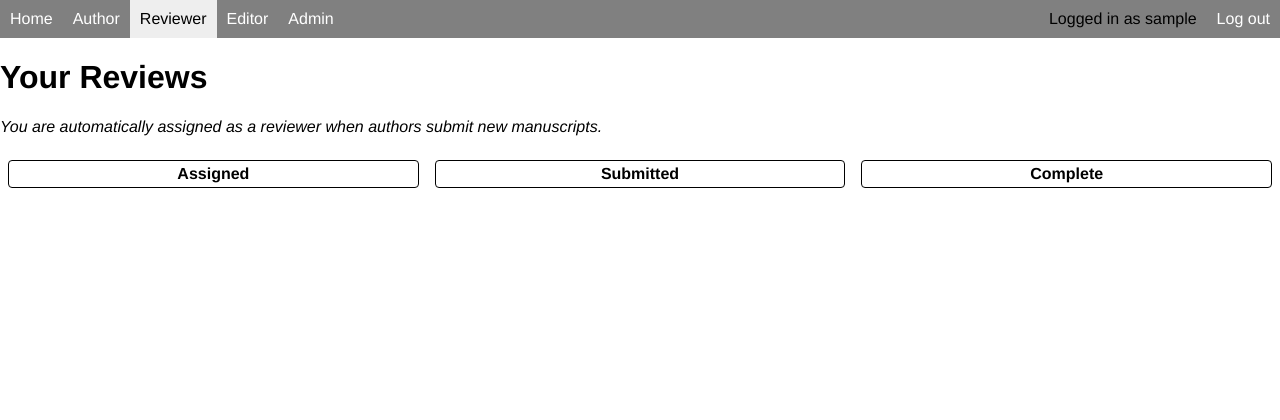
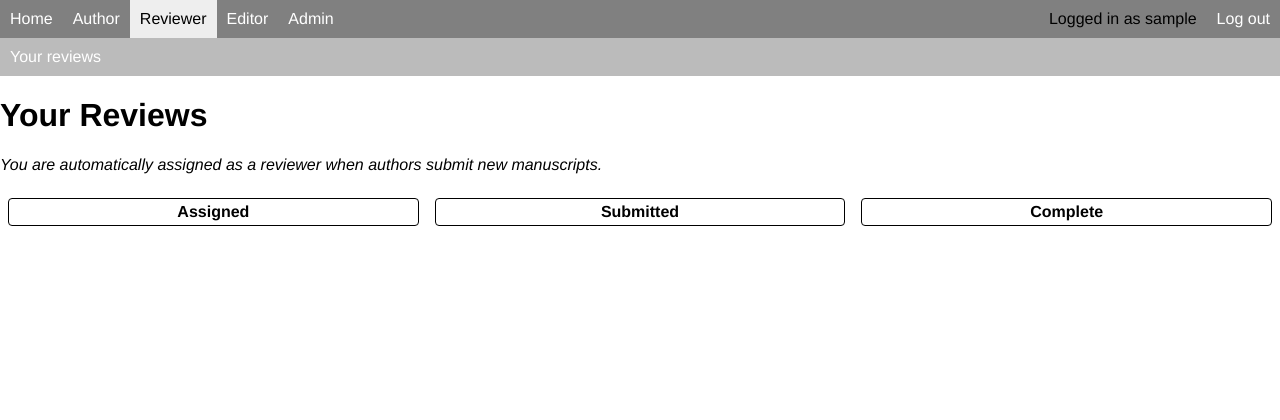
Before and after one commit to cproctor/cognitive-apprenticeship, a Django app: page /reviewer/ in a window 1280 px wide. Shown: the top 420 px of the page. Run offline with Django 3.2, Linux system fonts and the light colour scheme; a user stored in the database is signed in; tables that the repository leaves empty hold one stand-in row (values such as "Sample post").

Commit message:
Added reviewer submenu

```diff
--- a/reviewer/templates/reviewer/base.html
+++ b/reviewer/templates/reviewer/base.html
@@ -5,3 +5,7 @@
     {% include "menu.html" %}
   {% endwith %}
 {% endblock %}
+
+{% block submenu %}
+  {% include "reviewer/partials/submenu.html" %}
+{% endblock %}
--- a/reviewer/templates/reviewer/partials/submenu.html
+++ b/reviewer/templates/reviewer/partials/submenu.html
@@ -0,0 +1,5 @@
+<nav id="submenu">
+	<div class="menu-left">
+		<div class="menu-item"><a href="{% url 'reviewer:home' %}">Your reviews</a></div>
+	</div>
+</nav>
```
